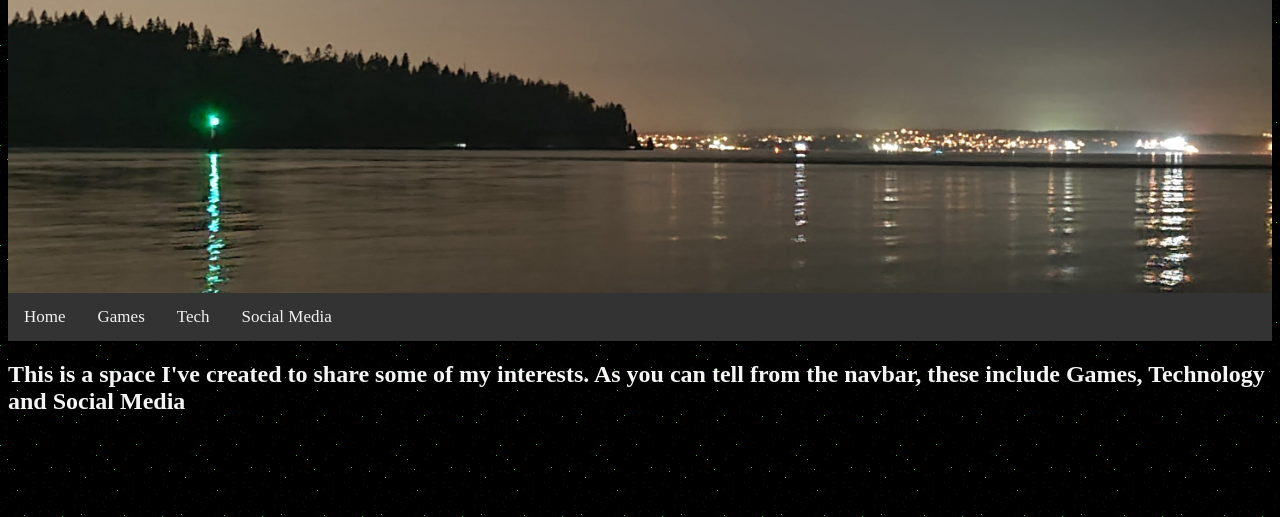
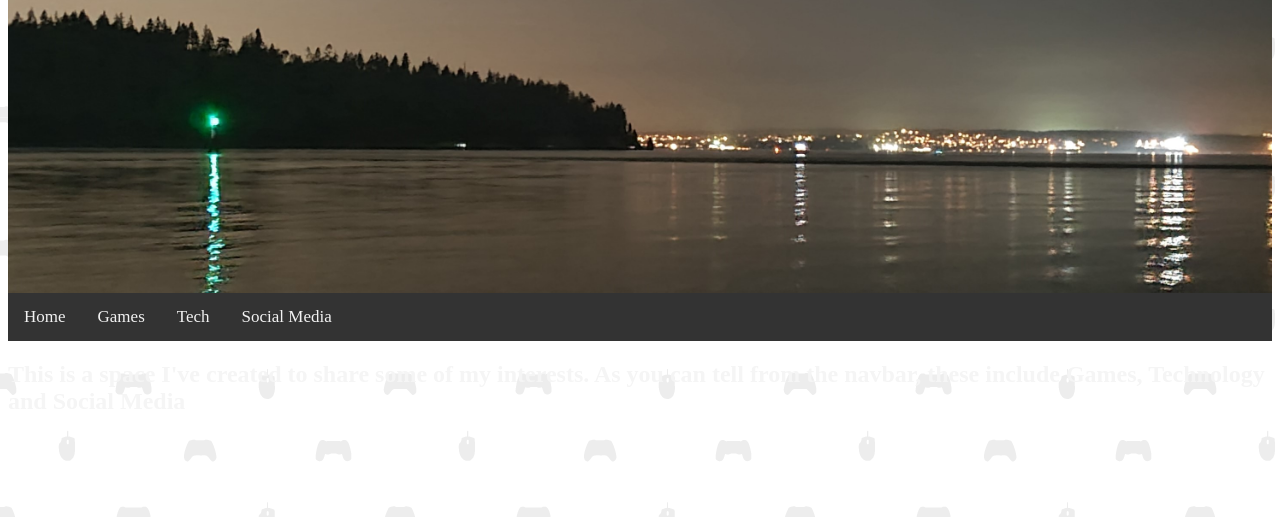
Before and after one commit to JET-6/Capstone, a plain HTML site: page index.html in a window 1280 px wide. Shown: the part 283-800 px from the top of the page. Drawn offline with Linux system fonts and the light colour scheme.

Commit message:
1.0
messed around, undid it and changed bg

```diff
--- a/jet.css
+++ b/jet.css
@@ -52,5 +52,5 @@ header {
 }
 
 body {
-  background-image: url(images/darkness.png);
+  background-image: url(images/gaming-pattern.png);
 }
```
Also changed, not shown: games.html (+0 -1 lines).
